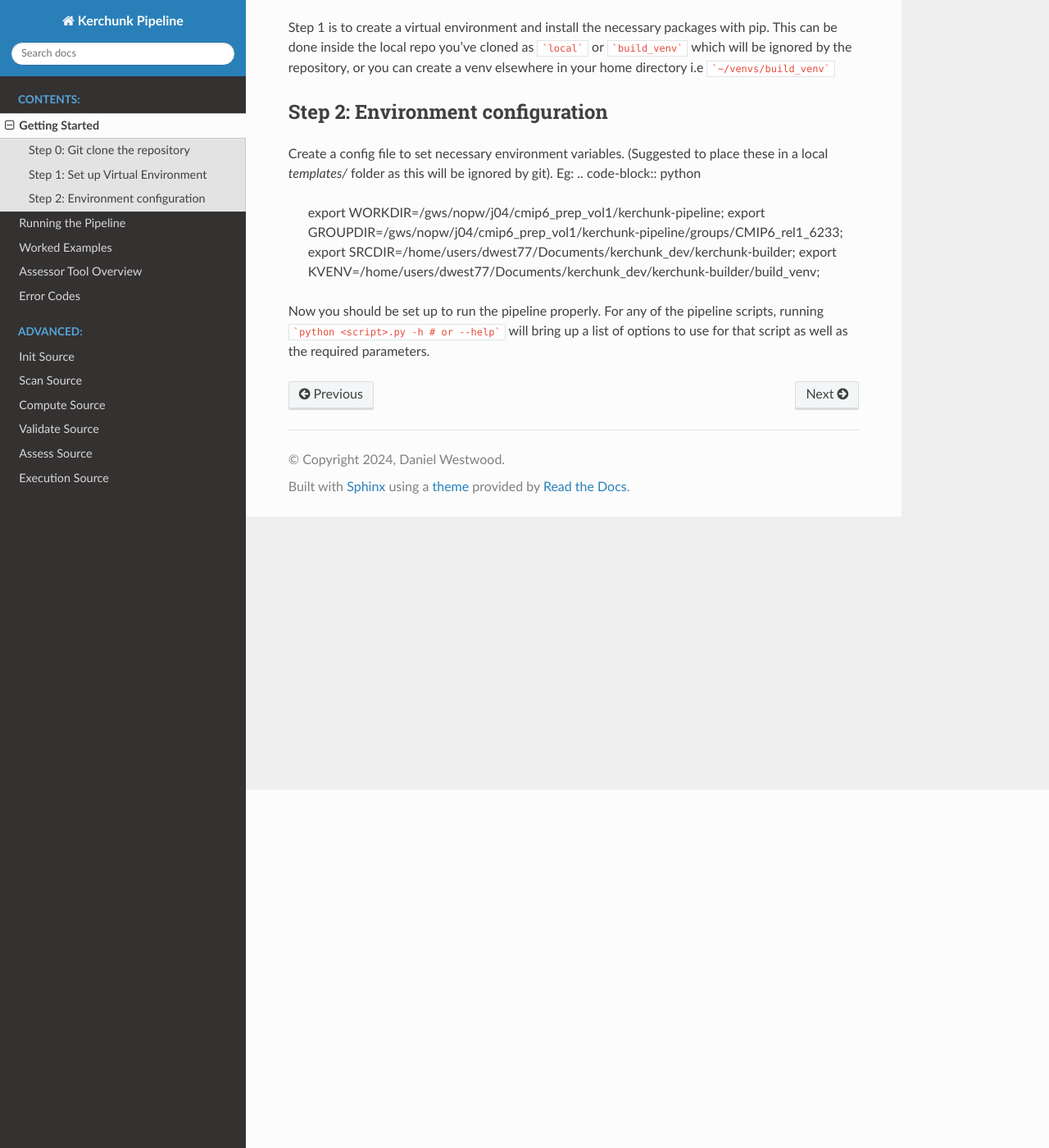
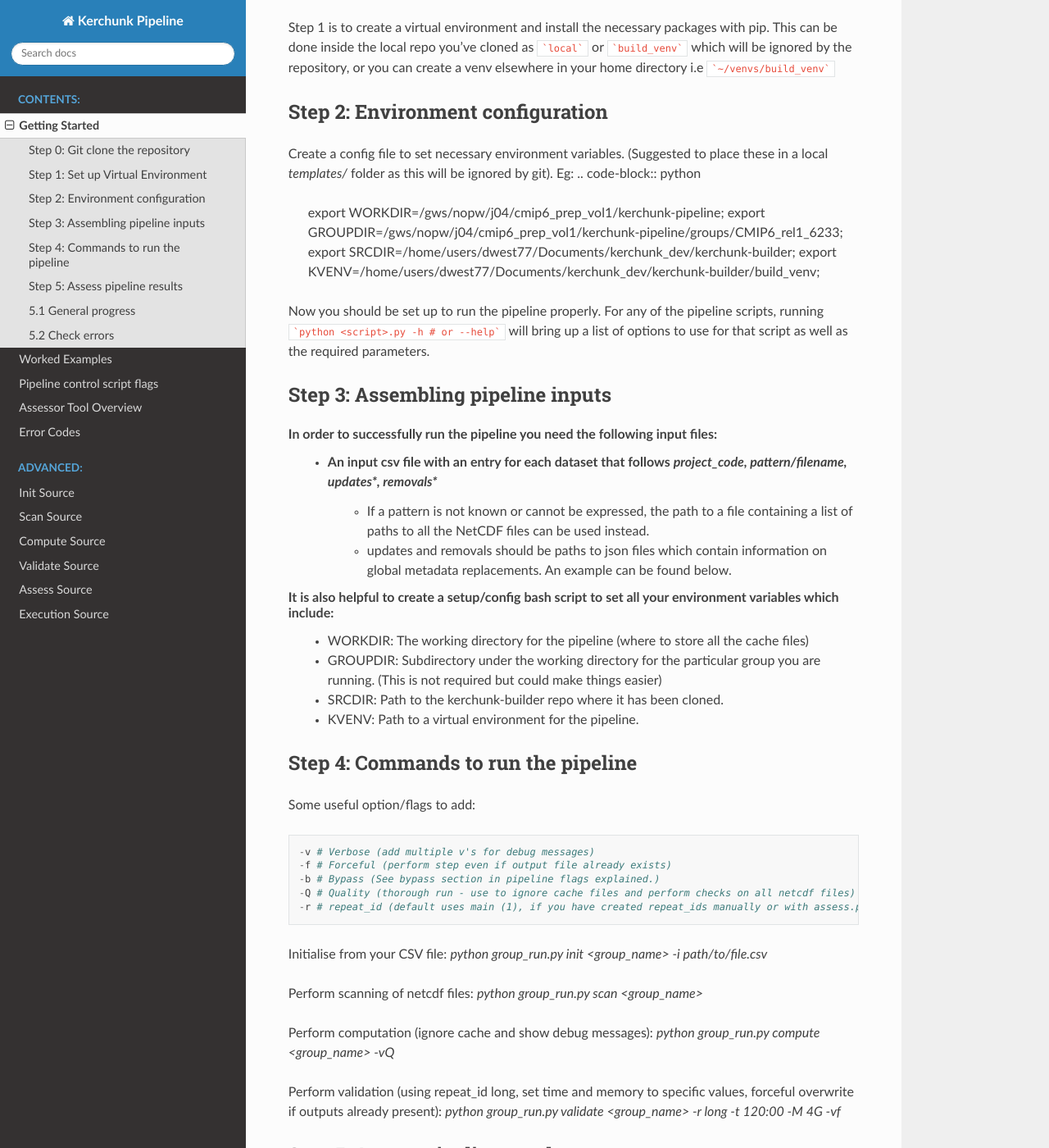
Before and after one commit to cedadev/padocc, a Sphinx documentation site: the page built from docs/source/start.rst, in a window 1280 px wide and 1400 px high, scrolled down 437 px. Shown: the whole window at 82% size. Built offline with Sphinx 7.4.7 and the Read the Docs theme 2.0.0, drawn with Linux system fonts in a browser that asks for light colours; some of the changed text lies outside the part shown.

Commit message:
Fixed bypass typo

````diff
--- a/docs/source/index.rst
+++ b/docs/source/index.rst
@@ -38,8 +38,8 @@
    :caption: Contents:
 
    Getting Started <start>
-   Running the Pipeline <execution>
    Worked Examples <examples>
+   Pipeline control script flags <execution>
    Assessor Tool Overview <assess-overview>
    Error Codes <errors>
 
--- a/docs/source/start.rst
+++ b/docs/source/start.rst
@@ -32,3 +32,76 @@
 
 
 Now you should be set up to run the pipeline properly. For any of the pipeline scripts, running ```python <script>.py -h # or --help``` will bring up a list of options to use for that script as well as the required parameters.
+
+Step 3: Assembling pipeline inputs
+----------------------------------
+
+In order to successfully run the pipeline you need the following input files:
+ - An input csv file with an entry for each dataset that follows `project_code, pattern/filename, updates*, removals*`
+    - If a pattern is not known or cannot be expressed, the path to a file containing a list of paths to all the NetCDF files can be used instead.
+    - updates and removals should be paths to json files which contain information on global metadata replacements. An example can be found below.
+
+It is also helpful to create a setup/config bash script to set all your environment variables which include:
+ - WORKDIR: The working directory for the pipeline (where to store all the cache files)
+ - GROUPDIR: Subdirectory under the working directory for the particular group you are running. (This is not required but could make things easier)
+ - SRCDIR: Path to the kerchunk-builder repo where it has been cloned.
+ - KVENV: Path to a virtual environment for the pipeline.
+
+Step 4: Commands to run the pipeline
+------------------------------------
+
+Some useful option/flags to add:
+::
+    -v # Verbose (add multiple v's for debug messages)
+    -f # Forceful (perform step even if output file already exists)
+    -b # Bypass (See bypass section in pipeline flags explained.)
+    -Q # Quality (thorough run - use to ignore cache files and perform checks on all netcdf files)
+    -r # repeat_id (default uses main (1), if you have created repeat_ids manually or with assess.py, specify here [omit proj_codes_])
+
+Initialise from your CSV file:
+`python group_run.py init <group_name> -i path/to/file.csv`
+
+Perform scanning of netcdf files:
+`python group_run.py scan <group_name>`
+
+Perform computation (ignore cache and show debug messages):
+`python group_run.py compute <group_name> -vQ`
+
+Perform validation (using repeat_id long, set time and memory to specific values, forceful overwrite if outputs already present):
+`python group_run.py validate <group_name> -r long -t 120:00 -M 4G -vf`
+
+Step 5: Assess pipeline results
+-------------------------------
+
+5.1 General progress
+--------------------
+To see the general status of the pipeline for a given group:
+`python assess.py <group> progress`
+
+An example use case is to write out all datasets that require scanning to a new label (repeat_label):
+`python assess.py <group> progress -p scan -r <label_for_scan_subgroup> -W`
+
+The last flag ```-W``` is required when writing an output file from this program, otherwise the program will dryrun and produce no files.
+
+5.2 Check errors
+----------------
+
+Check what repeat labels are available already using
+::
+python assess.py <group> errors -s labels
+::
+
+Show what jobs have previously run
+::
+python assess.py <group> errors -s jobids
+::
+
+For showing all errors from a previous job run
+::
+python assess.py <group> errors -j <jobid>
+::
+
+For selecting a specific type of error to investigate (-i) and examine the full log for each example (-E)
+::
+python assess.py test errors -j <jobid> -i "type_of_error" -E
+::
--- a/group_run.py
+++ b/group_run.py
@@ -109,11 +109,10 @@
         sb += ' -f'
     if args.verbose:
         sb += ' -v'
-    if args.bypass:
-        sb += ' -b'
+    if args.bypass != 'FDSC':
+        sb += f' -b {args.bypass}'
     if args.quality:
         sb += ' -Q'
-
 
     if args.repeat_id:
         sb += f' -r {args.repeat_id}'
````
